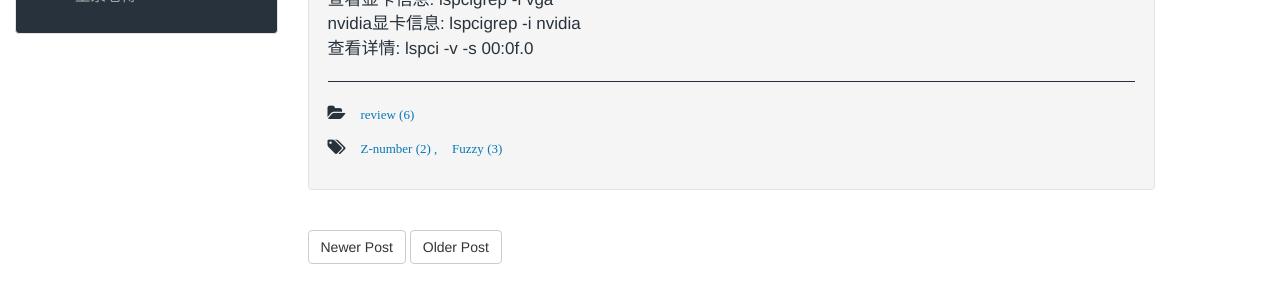
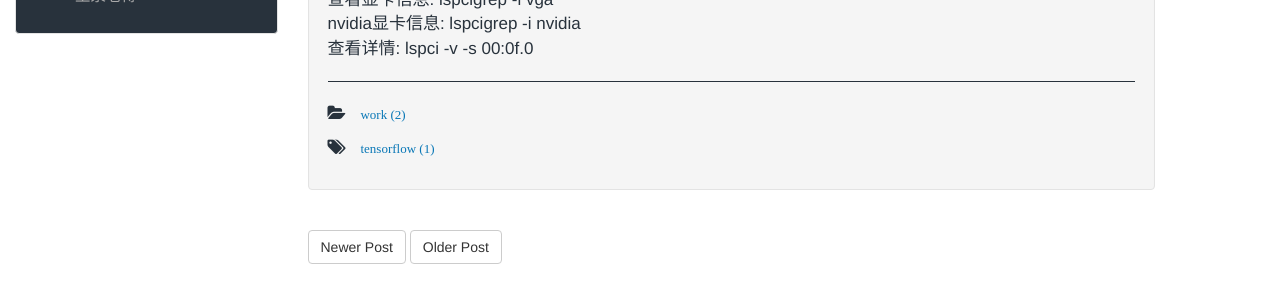
Before and after one commit to GuodongFan/GuodongFan.github.io, a Jekyll site: the page built from _posts/2019-07-26-Conda.md, in a window 1280 px wide and 1147 px high. Shown: the part 803-1103 px from the top of the window. Built offline with Jekyll 4.4.1, drawn with Linux system fonts in a browser that asks for light colours; our own code applies the rules of GitHub Pages for plain Markdown files.

Commit message:
Update 2019-07-26-Conda.md

```diff
--- a/_posts/2019-07-26-Conda.md
+++ b/_posts/2019-07-26-Conda.md
@@ -1,8 +1,8 @@
 ---
 title: Anaconda 的一些命令
 published: true
-category: review
-tags: Z-number Fuzzy
+category: work
+tags: tensorflow
 ---
 
 移除环境 conda remove -n fanenv --all
```
